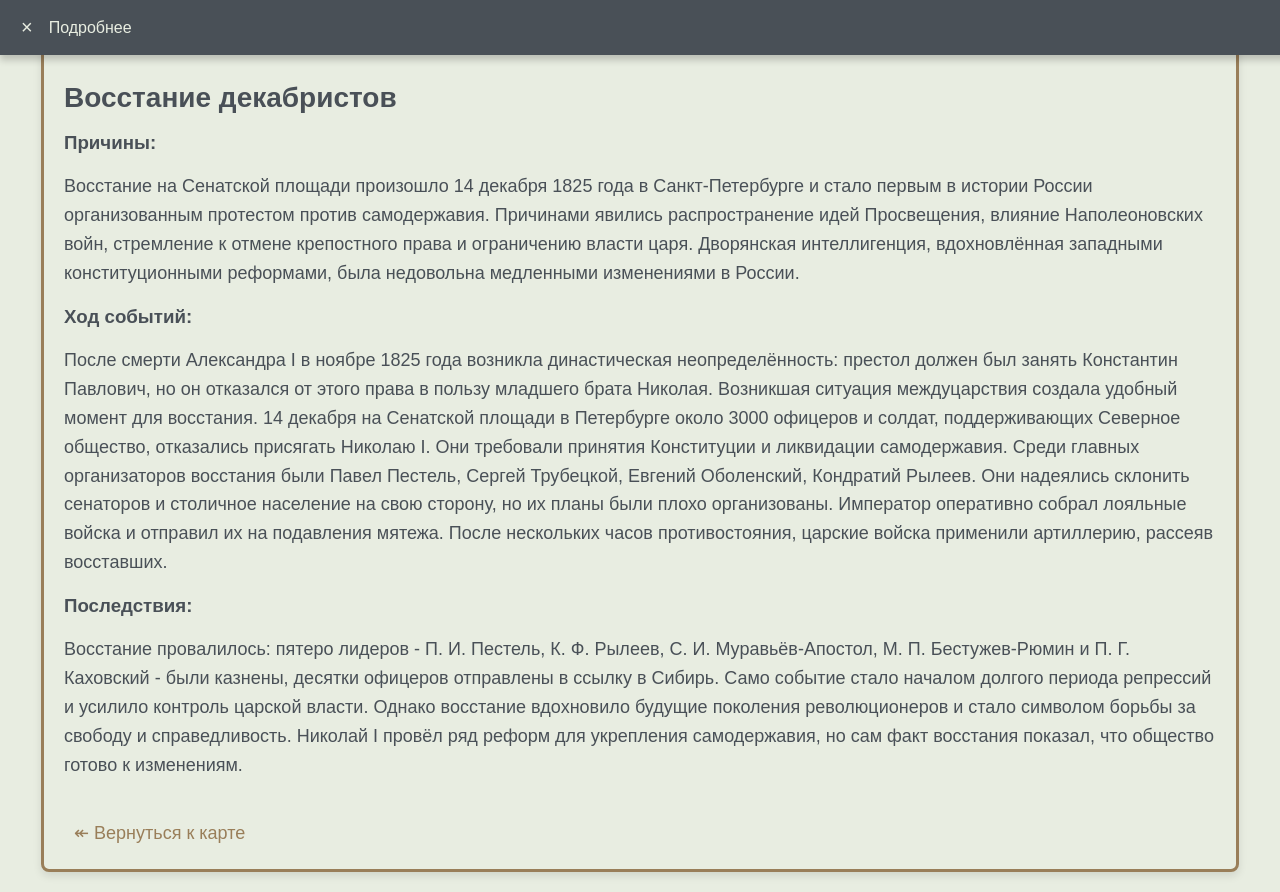
After one commit to ThePesets/Map-project, a Django app: page /info1 in a window 1280 px wide. The commit adds this page. Run offline with Django 5.2, Linux system fonts and the light colour scheme.

Commit message:
Add files via upload

```diff
--- /dev/null
+++ b/my_site/main/templates/main/full_info1.html
@@ -0,0 +1,95 @@
+<!DOCTYPE html>
+<html lang="ru">
+<head>
+    <meta charset="UTF-8">
+    <meta name="viewport" content="width=device-width, initial-scale=1.0">
+    <title>Подробная информация</title>
+    <style>
+        body {
+            font-family: Arial, sans-serif;
+            margin: 0;
+            padding: 0;
+            background-color: #E8EDE1;
+            color: #495057;
+        }
+        .header {
+            position: fixed;
+            top: 0;
+            left: 0;
+            width: 100%;
+            background-color: #495057;
+            box-shadow: 0 5px 7px rgba(0, 0, 0, 0.2);
+            color: #E8EDE1;
+            padding: 15px;
+            display: flex;
+            align-items: center;
+        }
+        .header .close {
+            margin-right: 10px;
+            font-size: 20px;
+            cursor: pointer;
+            background-color: transparent;
+            border: none;
+            color: #E8EDE1;
+        }
+        .content {
+            max-width: 90%;
+            margin: 20px auto;
+            padding: 20px;
+            background-color: #E8EDE1;
+            border: 3px solid #997E59;
+            border-radius: 8px;
+            padding-top: 40px;
+            box-shadow: 0 4px 8px rgba(0, 0, 0, 0.1);
+        }
+        .content h1 {
+            font-size: 28px;
+            margin-bottom: 15px;
+        }
+        .content h3 {
+            front-size: 20px;
+            margin-bottom: 12px;
+        }
+        .content p {
+            font-size: 18px;
+            color: 000000;
+            line-height: 1.6;
+        }
+        .back-button {
+            display: inline-block;
+            margin-top: 20px;
+            padding: 5px 10px;
+            color: #997E59;
+            text-decoration: none;
+            border-radius: 4px;
+            font-size: 18px;
+            transition: background-color 0.3s ease;
+        }
+    </style>
+</head>
+<body>
+    <div class="header">
+        <button class="close" onclick="window.history.back();">&times;</button>
+        <span>Подробнее</span>
+    </div>
+    <div class="content">
+        <h1>Восстание декабристов</h1>
+        <h3>Причины:</h3>
+        <p>
+            Восстание на Сенатской площади произошло 14 декабря 1825 года в Санкт-Петербурге и стало первым в истории России организованным протестом против самодержавия. Причинами явились распространение идей Просвещения, влияние Наполеоновских войн, стремление к отмене крепостного права и ограничению власти царя. Дворянская интеллигенция, вдохновлённая западными конституционными реформами, была недовольна медленными изменениями в России.
+        </p>
+        <h3>Ход событий:</h3>
+        <p>
+            После смерти Александра I в ноябре 1825 года возникла династическая неопределённость: престол должен был занять Константин Павлович, но он отказался от этого права в пользу младшего брата Николая. Возникшая ситуация междуцарствия создала удобный момент для восстания.
+            14 декабря на Сенатской площади в Петербурге около 3000 офицеров и солдат, поддерживающих Северное общество, отказались присягать Николаю I. Они требовали принятия Конституции и ликвидации самодержавия. Среди главных организаторов восстания были Павел Пестель, Сергей Трубецкой, Евгений Оболенский, Кондратий Рылеев.
+            Они надеялись склонить сенаторов и столичное население на свою сторону, но их планы были плохо организованы. Император оперативно собрал лояльные войска и отправил их на подавления мятежа. После нескольких часов противостояния, царские войска применили артиллерию, рассеяв восставших.
+        </p>
+        <h3>Последствия:</h3>
+        <p>
+            Восстание провалилось: пятеро лидеров - П. И. Пестель, К. Ф. Рылеев, С. И. Муравьёв-Апостол, М. П. Бестужев-Рюмин и П. Г. Каховский - были казнены, десятки офицеров отправлены в ссылку в Сибирь. Само событие стало началом долгого периода репрессий и усилило контроль царской власти.
+            Однако восстание вдохновило будущие поколения революционеров и стало символом борьбы за свободу и справедливость. Николай I провёл ряд реформ для укрепления самодержавия, но сам факт восстания показал, что общество готово к изменениям.
+        </p>
+        <a href="#" class="back-button" onclick="window.history.back();">↞ Вернуться к карте</a>
+    </div>
+</body>
+</html>
--- a/my_site/main/urls.py
+++ b/my_site/main/urls.py
@@ -3,4 +3,6 @@ from . import views
 
 urlpatterns = [
     path('', views.index, name='index'),
+    path('info1', views.info1, name='full_info1'),
+    path('info2', views.info2, name='full_info2'),
 ]
--- a/my_site/main/views.py
+++ b/my_site/main/views.py
@@ -2,3 +2,7 @@ from django.shortcuts import render
 
 def index(request):
     return render(request, 'main/index.html')
+def info1(request):
+    return render(request, 'main/full_info1.html')
+def info2(request):
+    return render(request, 'main/full_info2.html')
```
Also changed, not shown: my_site/main/templates/main/full_info2.html (added, +82 -0 lines), my_site/main/templates/main/index.html (+16 -0 lines).
